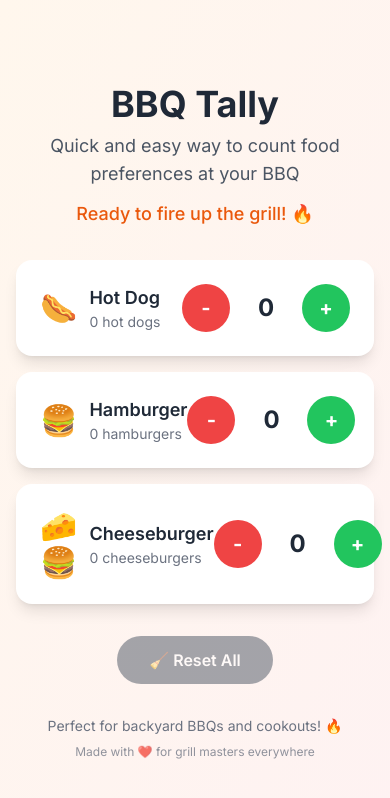
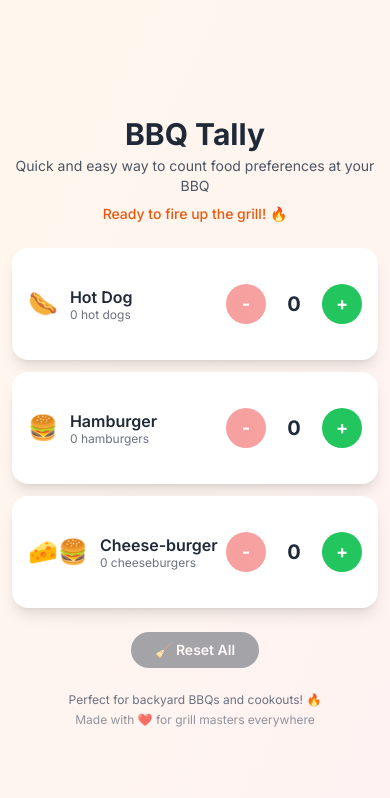
Before and after one commit to mikermcconnell/BBQTally, a Next.js app: page / in a window 390 px wide. Shown: the top 798 px of the page. Built offline with nearby package versions, Linux system fonts and the light colour scheme.

Commit message:
Optimize mobile layout: uniform card sizes, aligned buttons, single-screen view

```diff
--- a/app/globals.css
+++ b/app/globals.css
@@ -34,7 +34,7 @@
   }
 
   .food-card {
-    @apply bg-white rounded-2xl shadow-lg p-6 transition-all duration-200 hover:shadow-xl hover:scale-[1.02] transform;
+    @apply bg-white rounded-2xl shadow-lg p-4 md:p-6 transition-all duration-200 hover:shadow-xl hover:scale-[1.02] transform;
   }
 
   .food-card:hover {
--- a/app/page.tsx
+++ b/app/page.tsx
@@ -13,7 +13,7 @@ export default function Home() {
   const [foods, setFoods] = useState<FoodItem[]>([
     { id: 'hotdog', name: 'Hot Dog', emoji: '🌭', count: 0 },
     { id: 'hamburger', name: 'Hamburger', emoji: '🍔', count: 0 },
-    { id: 'cheeseburger', name: 'Cheeseburger', emoji: '🧀🍔', count: 0 },
+    { id: 'cheeseburger', name: 'Cheese-burger', emoji: '🧀🍔', count: 0 },
   ])
 
   const [animatingItem, setAnimatingItem] = useState<string | null>(null)
@@ -105,22 +105,22 @@ export default function Home() {
         type="application/ld+json"
         dangerouslySetInnerHTML={{ __html: JSON.stringify(structuredData) }}
       />
-      <div className="min-h-screen flex flex-col items-center justify-center p-4">
-      <div className="w-full max-w-md mx-auto">
+      <div className="min-h-screen flex flex-col items-center justify-center p-3 md:p-4">
+      <div className="w-full max-w-sm md:max-w-md mx-auto">
         {/* Header */}
-        <div className="text-center mb-8">
-          <h1 className="text-4xl font-bold text-gray-800 mb-2 relative">
+        <div className="text-center mb-6">
+          <h1 className="text-3xl md:text-4xl font-bold text-gray-800 mb-1 relative">
             BBQ Tally
             {totalCount > 0 && <span className="ml-2 animate-bounce">{getRandomFireEmoji()}</span>}
           </h1>
-          <p className="text-gray-600 text-lg mb-3">Quick and easy way to count food preferences at your BBQ</p>
+          <p className="text-gray-600 text-sm md:text-lg mb-2">Quick and easy way to count food preferences at your BBQ</p>
 
-          <div className="text-lg font-medium text-orange-600 mb-2">
+          <div className="text-sm md:text-lg font-medium text-orange-600 mb-2">
             {getFunMessage(totalCount)}
           </div>
 
           {totalCount > 0 && (
-            <div className="text-2xl font-semibold text-gray-700 bg-white rounded-full px-4 py-2 shadow-md inline-block">
+            <div className="text-lg md:text-2xl font-semibold text-gray-700 bg-white rounded-full px-3 py-1 md:px-4 md:py-2 shadow-md inline-block">
               🍽️ {totalCount} {totalCount === 1 ? 'item' : 'items'} to grill!
             </div>
           )}
@@ -145,31 +145,31 @@ export default function Home() {
         )}
 
         {/* Food Counters */}
-        <div className="space-y-4 mb-8">
+        <div className="space-y-3 mb-6">
           {foods.map((food) => (
             <div
               key={food.id}
               className={`food-card ${animatingItem === food.id ? 'animate-pop' : ''}`}
             >
-              <div className="flex items-center justify-between">
+              <div className="flex items-center justify-between min-h-[80px]">
                 <div className="flex items-center space-x-3">
-                  <span className="text-3xl" role="img" aria-label={food.name}>
+                  <span className="text-2xl md:text-3xl flex-shrink-0" role="img" aria-label={food.name}>
                     {food.emoji}
                   </span>
-                  <div>
-                    <h3 className="font-semibold text-gray-800 text-lg">{food.name}</h3>
-                    <p className="text-gray-500 text-sm">
-                      {food.count} {food.count === 1 ? food.name.toLowerCase() :
+                  <div className="min-w-0 flex-1">
+                    <h3 className="font-semibold text-gray-800 text-base md:text-lg leading-tight">{food.name}</h3>
+                    <p className="text-gray-500 text-xs md:text-sm leading-tight">
+                      {food.count} {food.count === 1 ? food.name.toLowerCase().replace('-', '') :
                         food.id === 'hotdog' ? 'hot dogs' :
                         food.id === 'hamburger' ? 'hamburgers' : 'cheeseburgers'}
                     </p>
                   </div>
                 </div>
 
-                <div className="flex items-center space-x-3">
+                <div className="flex items-center space-x-2 md:space-x-3 flex-shrink-0">
                   <button
                     onClick={() => updateCount(food.id, false)}
-                    className={`counter-btn minus-btn ${food.count === 0 ? 'animate-shake' : ''}`}
+                    className={`w-10 h-10 md:w-12 md:h-12 rounded-full font-bold text-lg md:text-xl transition-all duration-200 transform active:scale-95 focus:outline-none focus:ring-2 focus:ring-offset-2 bg-red-500 hover:bg-red-600 text-white focus:ring-red-500 ${food.count === 0 ? 'opacity-50 cursor-not-allowed' : 'hover:shadow-lg'}`}
                     disabled={food.count === 0}
                     aria-label={`Decrease ${food.name} count`}
                     title="Remove one"
@@ -177,13 +177,13 @@ export default function Home() {
                     -
                   </button>
 
-                  <span className={`text-2xl font-bold text-gray-800 min-w-[3rem] text-center transition-all duration-200 ${animatingItem === food.id ? 'animate-wiggle text-orange-600' : ''}`}>
+                  <span className={`text-xl md:text-2xl font-bold text-gray-800 min-w-[2.5rem] md:min-w-[3rem] text-center transition-all duration-200 ${animatingItem === food.id ? 'animate-wiggle text-orange-600' : ''}`}>
                     {food.count}
                   </span>
 
                   <button
                     onClick={() => updateCount(food.id, true)}
-                    className="counter-btn plus-btn hover:animate-pulse-fun"
+                    className="w-10 h-10 md:w-12 md:h-12 rounded-full font-bold text-lg md:text-xl transition-all duration-200 transform active:scale-95 focus:outline-none focus:ring-2 focus:ring-offset-2 bg-green-500 hover:bg-green-600 text-white focus:ring-green-500 hover:shadow-lg hover:animate-pulse-fun"
                     aria-label={`Increase ${food.name} count`}
                     title="Add one more!"
                   >
@@ -199,7 +199,7 @@ export default function Home() {
         <div className="text-center">
           <button
             onClick={resetAll}
-            className={`reset-btn ${animatingItem === 'reset' ? 'animate-bounce-gentle' : ''} ${totalCount === 0 ? 'opacity-50 cursor-not-allowed' : 'hover:scale-105'}`}
+            className={`bg-gray-600 hover:bg-gray-700 text-white px-6 py-2 md:px-8 md:py-3 rounded-full font-semibold text-sm md:text-base transition-all duration-200 transform active:scale-95 focus:outline-none focus:ring-2 focus:ring-gray-500 focus:ring-offset-2 ${animatingItem === 'reset' ? 'animate-bounce-gentle' : ''} ${totalCount === 0 ? 'opacity-50 cursor-not-allowed' : 'hover:scale-105'}`}
             disabled={totalCount === 0}
             aria-label="Reset all counts to zero"
           >
@@ -209,8 +209,8 @@ export default function Home() {
 
         {/* Fun Facts */}
         {totalCount > 15 && (
-          <div className="text-center mt-6 p-4 bg-orange-100 rounded-2xl">
-            <p className="text-orange-800 font-medium">
+          <div className="text-center mt-4 p-3 md:p-4 bg-orange-100 rounded-2xl">
+            <p className="text-orange-800 font-medium text-sm md:text-base">
               🔥 Pro Tip: That's enough food to feed a hungry crowd!
               Better start preheating! 🌡️
             </p>
@@ -218,8 +218,8 @@ export default function Home() {
         )}
 
         {/* Footer */}
-        <div className="text-center mt-8 text-gray-500 text-sm">
-          <p className="mb-2">Perfect for backyard BBQs and cookouts! 🔥</p>
+        <div className="text-center mt-6 md:mt-8 text-gray-500 text-xs md:text-sm">
+          <p className="mb-1">Perfect for backyard BBQs and cookouts! 🔥</p>
           <p className="text-xs opacity-75">
             Made with ❤️ for grill masters everywhere
           </p>
```
